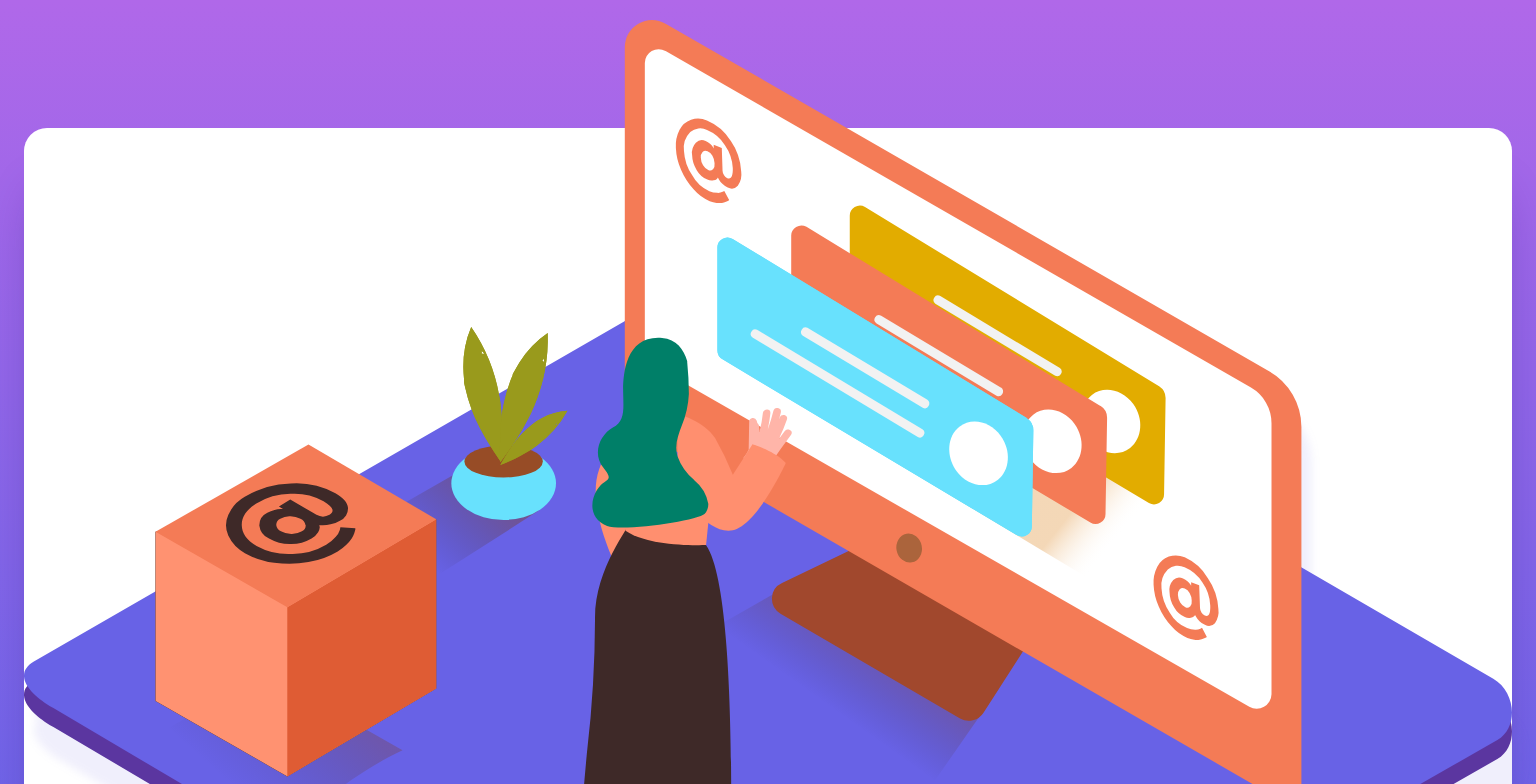
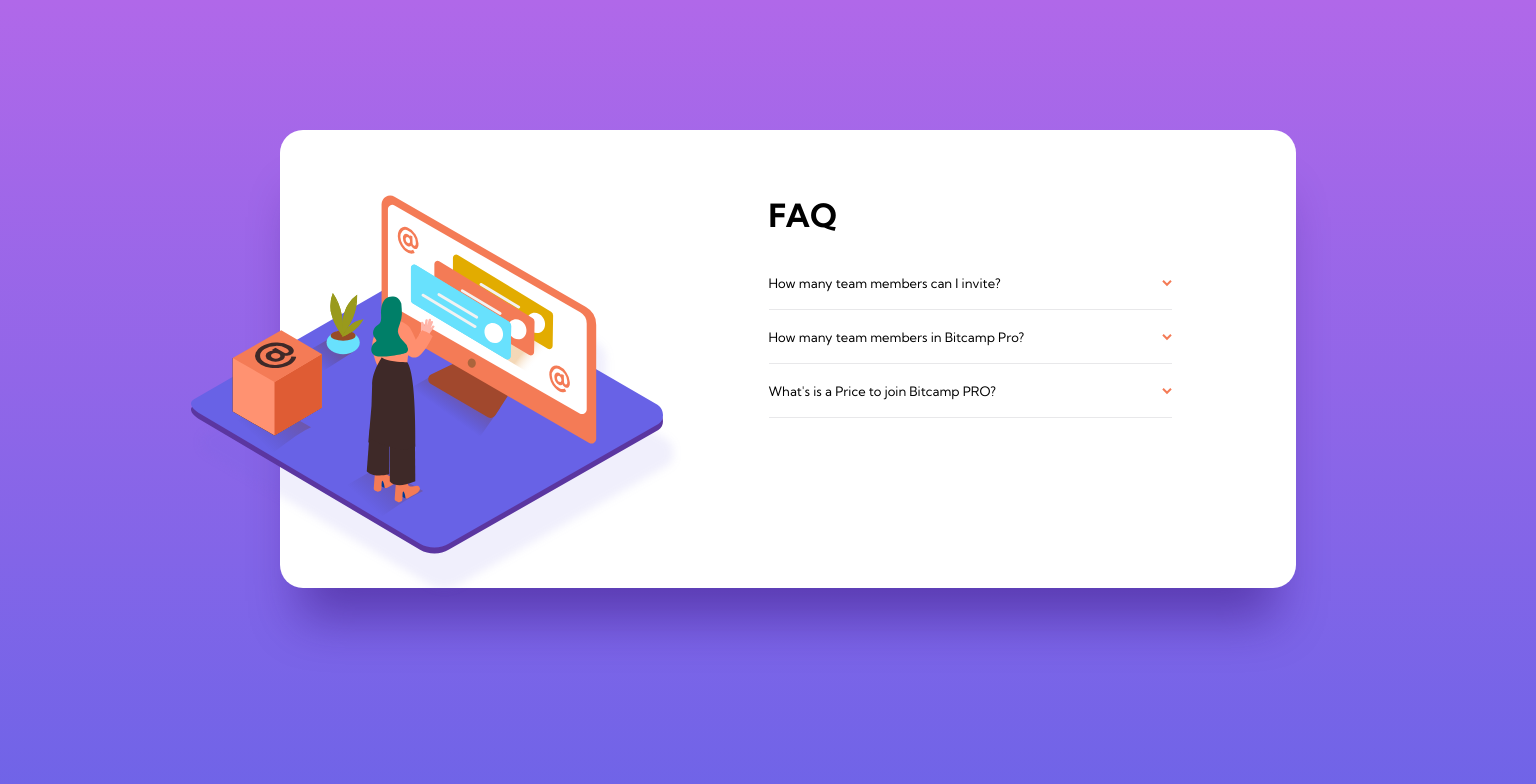
Before and after one commit to bauzhadze97/Faq, a plain HTML site: page index.html in a window 1536 px wide. Shown: the top 784 px of the page. Drawn offline with Linux system fonts and the light colour scheme.

Commit message:
Desktop Done

```diff
--- a/index.html
+++ b/index.html
@@ -11,7 +11,10 @@
 </head>
 <body>
  <main>
+  <section class="image">
   <img src="./images/illustration-woman-online-mobile.svg" class="illustration">
+  </section>
+  <section class="faqq">
   <h1>FAQ</h1>
   <div class="faq">
     <div class="question">
@@ -53,6 +56,7 @@
     <div class="line"></div>
   </div>
 <br>
+</section>
  </main>
  <script src="./faq.js"></script>
 </body>
--- a/style.scss
+++ b/style.scss
@@ -21,6 +21,7 @@ main {
         margin: -108px 0 23px 0;
         filter: drop-shadow(10px 35px 4px rgba(104, 98, 230, 0.1));
     }
+ & section {
     & h1{
         display: flex;
         justify-content: center;
@@ -65,6 +66,31 @@ main {
             font-weight: 700;
         }
     }
+  }
+}
+@media (min-width: 1440px){
+    main {
+        display: grid;
+        grid-template-columns: 450px 539px;
+        justify-content: center;
+        margin: 130px 240px 130px 280px;
+        & .image .illustration{
+            width: 472px;
+            height: 359px;
+            margin: 65px 0 30px -103px;
+        }
+        & .faqq{
+            margin: 65px 0 0 0;
+            & h1{
+                margin: 0 0 0 25px;
+                font-size: 32px;
+                justify-content: flex-start;
+            }
+            & .faq{
+                margin: 0 111px 19px 25px;
+            }
+        }
+    }
 }
 @keyframes fade {
     from {
```
Also changed, not shown: style.css, 1 other file.
